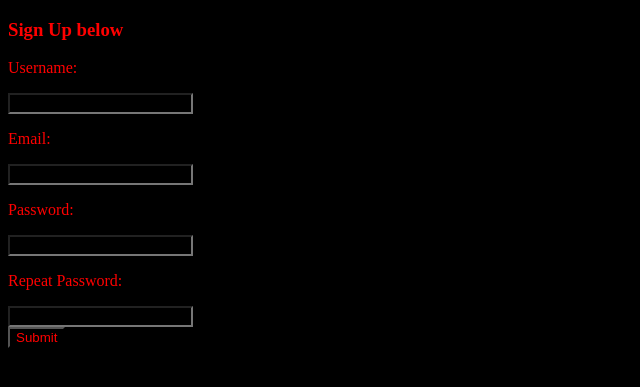
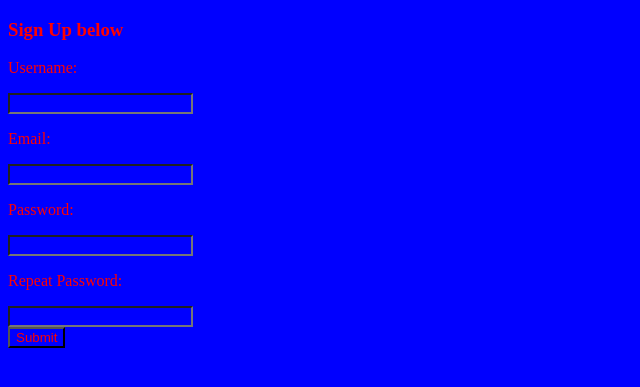
Before and after one commit to CodeHard2231/Jangp, a Django app: template templates/register.html in a window 1280 px wide. Shown: the top 387 px of the page, without its empty margins (0-640 px from the left). Run offline with Django 4.2, Linux system fonts and the light colour scheme; the template is opened without the code that fills it, so the values that code supplies are empty; parts of the project's set-up code (start-up, migrations or seed data) failed here and were passed over.

Commit message:
Update color

```diff
--- a/templates/register.html
+++ b/templates/register.html
@@ -6,7 +6,7 @@
     <style media="screen">
       *
       {
-        background:black;
+        background:blue;
         color:red;
       }
       #submit{
```
